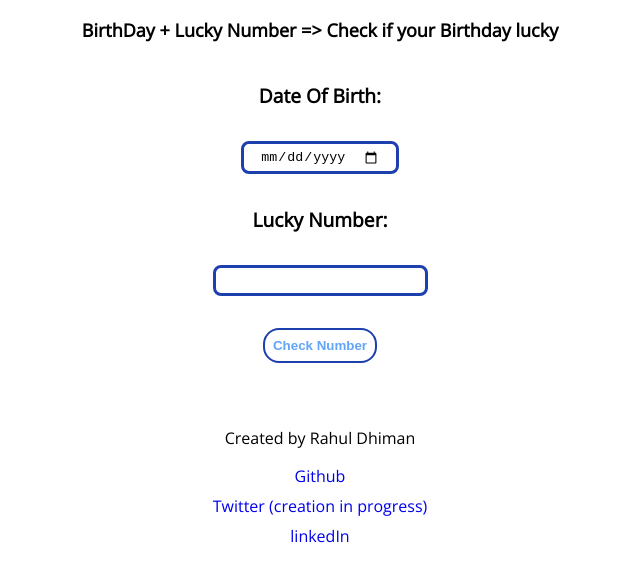
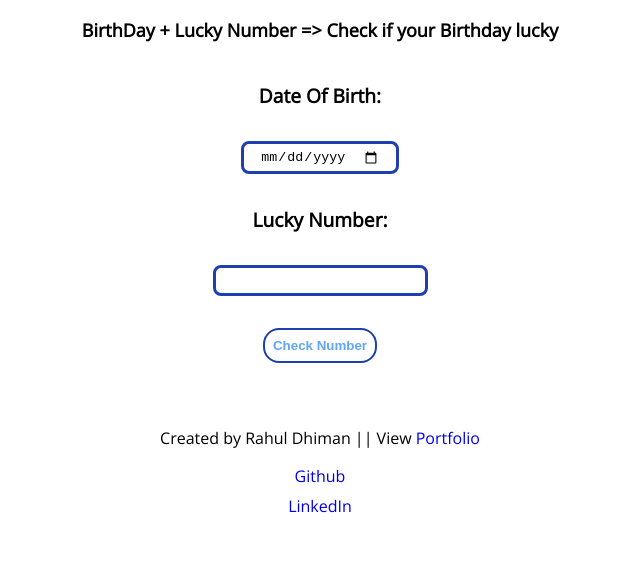
Before and after one commit to uthx/luckyBirthday, a plain HTML site: page index.html in a window 1280 px wide. Shown: the part 169-750 px from the top of the page, without its empty margins (320-960 px from the left). Drawn offline with nearby package versions, Linux system fonts and the light colour scheme.

Commit message:
updated links

```diff
--- a/index.html
+++ b/index.html
@@ -21,11 +21,10 @@
         <button id="btn">Check Number</button>
         <p id="message"></p>
         <footer class="footer">
-            <p>Created by Rahul Dhiman</p>
+            <p>Created by Rahul Dhiman || View <a href="https://rahuldhiman-portfolio.netlify.app/" target="_blank">Portfolio</a></p>
             <ul class="footer-list">
-                <li class="list-item"><a href="https://github.com/uthx">Github</a></li>
-                <li class="list-item"><a href="/">Twitter (creation in progress)</a></li>
-                <li class="list-item"><a href="https://www.linkedin.com/in/rahul-dhiman-4312601ab/">linkedIn</a></li>
+                <li class="list-item"><a href="https://github.com/uthx" target="_blank">Github</a></li>
+                <li class="list-item"><a href="https://www.linkedin.com/in/rahul-dhiman-4312601ab/" target="_blank">LinkedIn</a></li>
             </ul>
         </footer>
     </div>
```
